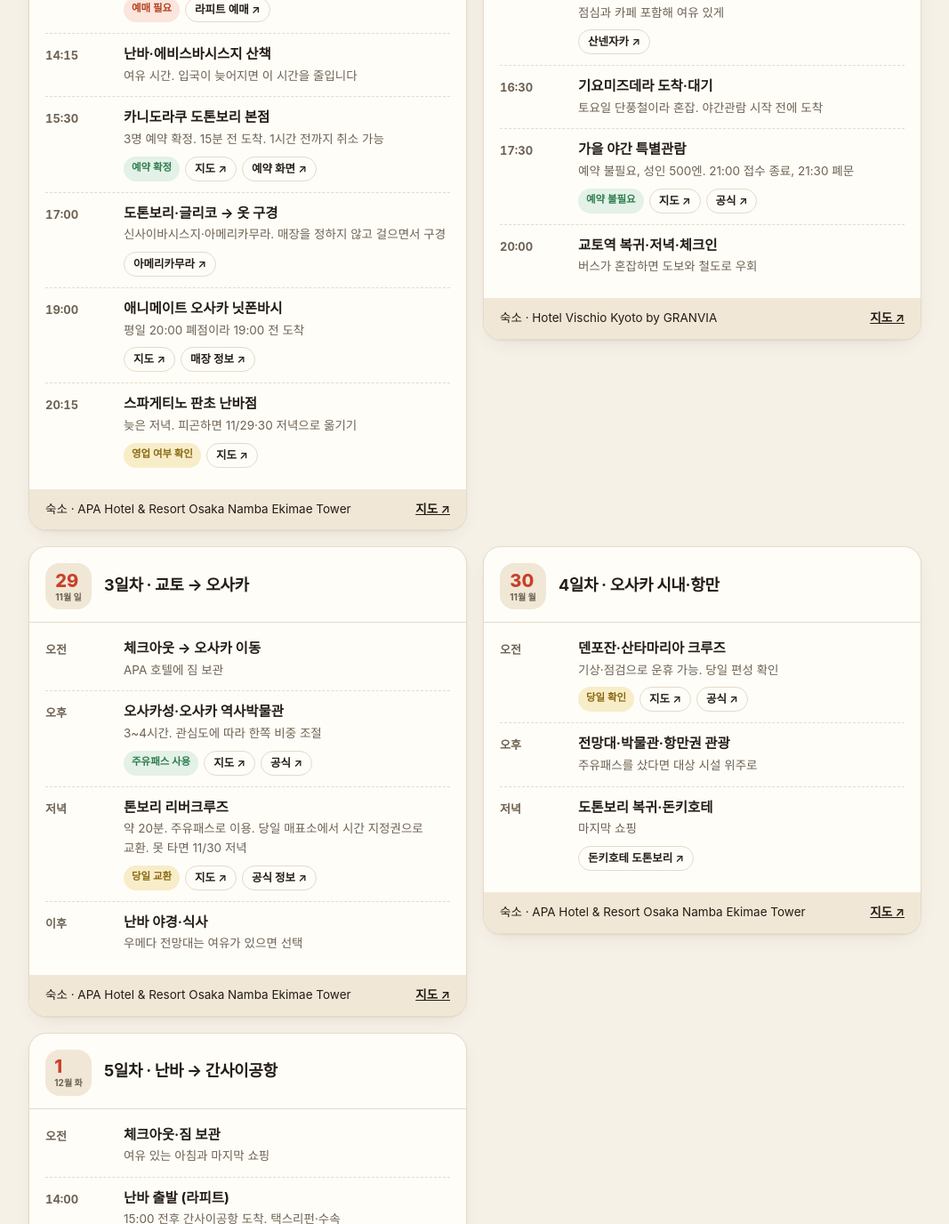
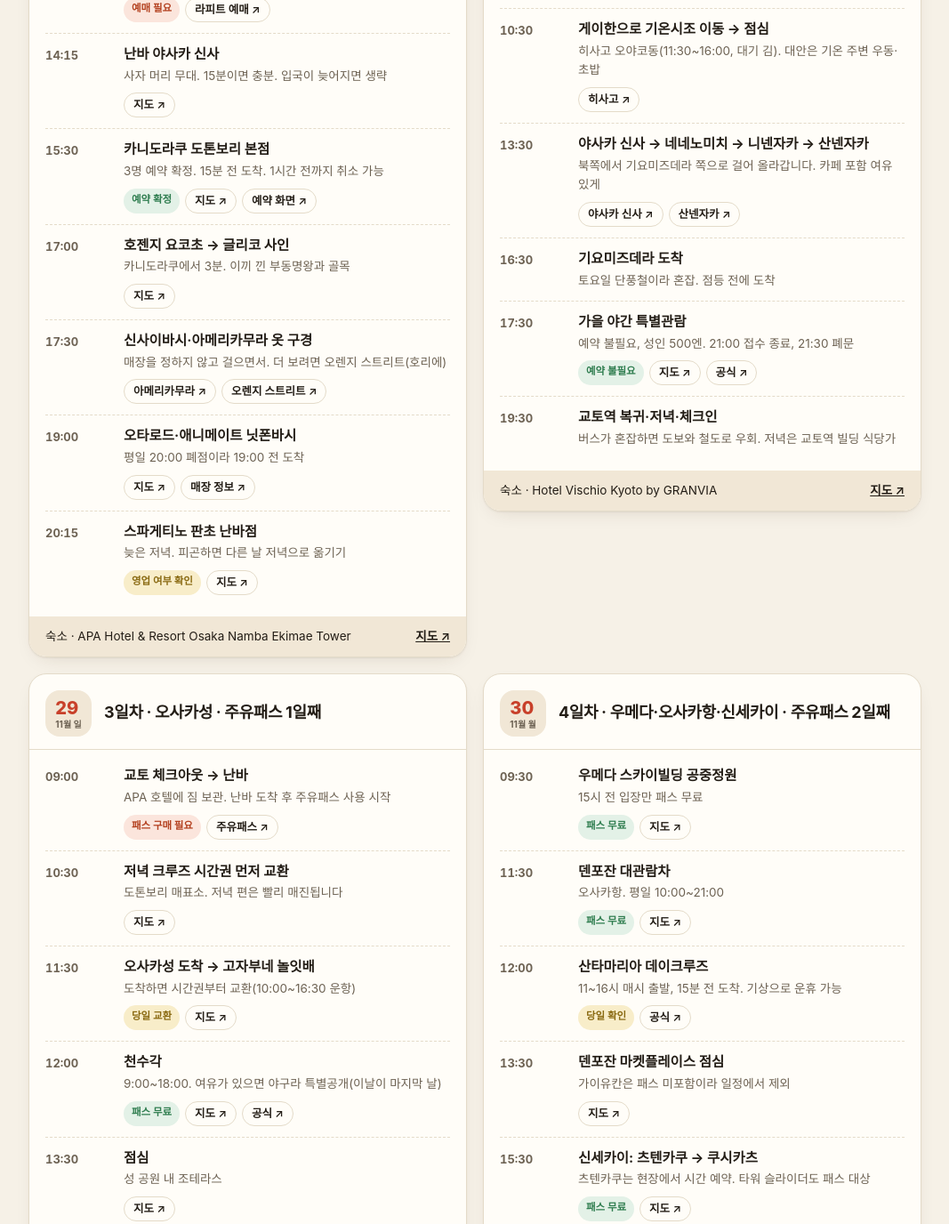
Before and after one commit to hey00507/osaka-kyoto-2026, a plain HTML site: page index.html in a window 1280 px wide. Shown: the part 760-2136 px from the top of the page at 89% size, without its empty margins (106-1173 px from the left). Drawn offline with Linux system fonts and the light colour scheme.

Commit message:
Update all five days and add pass details
Co-Authored-By: Claude Fable 5.2 <noreply@anthropic.com>

```diff
--- a/index.html
+++ b/index.html
@@ -181,34 +181,47 @@ const DAYS = [
   {t:"09:55", h:"인천 출발 (ZE615)", p:"11:55 간사이공항 도착"},
   {t:"12:00", h:"입국 심사·수하물·세관", p:"Visit Japan Web QR을 미리 캡처해 두기. 1시간 내외 예상", links:[["Visit Japan Web",L.vjw]]},
   {t:"13:00", h:"라피트로 난바 이동", p:"약 40분. 도착 후 APA 호텔에 짐 보관", badge:["todo","예매 필요"], links:[["라피트 예매",L.rapit]]},
-  {t:"14:15", h:"난바·에비스바시스지 산책", p:"여유 시간. 입국이 늦어지면 이 시간을 줄입니다"},
+  {t:"14:15", h:"난바 야사카 신사", p:"사자 머리 무대. 15분이면 충분. 입국이 늦어지면 생략", links:[["지도",map("難波八阪神社")]]},
   {t:"15:30", h:"카니도라쿠 도톤보리 본점", p:"3명 예약 확정. 15분 전 도착. 1시간 전까지 취소 가능", badge:["ok","예약 확정"], links:[["지도",map("かに道楽 道頓堀本店")],["예약 화면",L.kani]]},
-  {t:"17:00", h:"도톤보리·글리코 → 옷 구경", p:"신사이바시스지·아메리카무라. 매장을 정하지 않고 걸으면서 구경", links:[["아메리카무라",map("アメリカ村 大阪")]]},
-  {t:"19:00", h:"애니메이트 오사카 닛폰바시", p:"평일 20:00 폐점이라 19:00 전 도착", links:[["지도",map("アニメイト大阪日本橋")],["매장 정보",L.animate]]},
-  {t:"20:15", h:"스파게티노 판초 난바점", p:"늦은 저녁. 피곤하면 11/29·30 저녁으로 옮기기", badge:["opt","영업 여부 확인"], links:[["지도",map("スパゲッティーのパンチョ 大阪なんば店")]]}
+  {t:"17:00", h:"호젠지 요코초 → 글리코 사인", p:"카니도라쿠에서 3분. 이끼 낀 부동명왕과 골목", links:[["지도",map("法善寺横丁")]]},
+  {t:"17:30", h:"신사이바시·아메리카무라 옷 구경", p:"매장을 정하지 않고 걸으면서. 더 보려면 오렌지 스트리트(호리에)", links:[["아메리카무라",map("アメリカ村 大阪")],["오렌지 스트리트",map("堀江 オレンジストリート")]]},
+  {t:"19:00", h:"오타로드·애니메이트 닛폰바시", p:"평일 20:00 폐점이라 19:00 전 도착", links:[["지도",map("アニメイト大阪日本橋")],["매장 정보",L.animate]]},
+  {t:"20:15", h:"스파게티노 판초 난바점", p:"늦은 저녁. 피곤하면 다른 날 저녁으로 옮기기", badge:["opt","영업 여부 확인"], links:[["지도",map("スパゲッティーのパンチョ 大阪なんば店")]]}
  ]},
  {date:"2026-11-28", dow:"토", area:"교토", stay:VIS, items:[
-  {t:"07:00", h:"오사카 → 교토역", p:"난바 → 우메다 → JR 신쾌속. 약 1시간. 비시오 호텔에 짐 보관", links:[["경로",L.kyoto]]},
-  {t:"08:30", h:"후시미 이나리·센본도리이", p:"정상까지 가지 않고 핵심 도리이 구간만. 1.5~2시간", links:[["지도",map("伏見稲荷大社")],["공식",L.inari]]},
-  {t:"11:30", h:"기요미즈데라 주변·산넨자카·니넨자카·기온", p:"점심과 카페 포함해 여유 있게", links:[["산넨자카",map("産寧坂 京都")]]},
-  {t:"16:30", h:"기요미즈데라 도착·대기", p:"토요일 단풍철이라 혼잡. 야간관람 시작 전에 도착"},
+  {t:"07:00", h:"오사카 → 교토역", p:"난바 → 우메다 → JR 신쾌속, 약 1시간. 호텔에 짐 맡기고 JR 나라선으로 2정거장", links:[["경로",L.kyoto]]},
+  {t:"08:30", h:"후시미 이나리·센본도리이", p:"중간 전망 지점까지만. 간식은 네자메야(10:00~, 유부초밥·장어덮밥)", links:[["지도",map("伏見稲荷大社")],["네자메야",map("祢ざめ家 伏見稲荷")]]},
+  {t:"10:30", h:"게이한으로 기온시조 이동 → 점심", p:"히사고 오야코동(11:30~16:00, 대기 김). 대안은 기온 주변 우동·초밥", links:[["히사고",map("ひさご 京都 下河原")]]},
+  {t:"13:30", h:"야사카 신사 → 네네노미치 → 니넨자카 → 산넨자카", p:"북쪽에서 기요미즈데라 쪽으로 걸어 올라갑니다. 카페 포함 여유 있게", links:[["야사카 신사",map("八坂神社")],["산넨자카",map("産寧坂 京都")]]},
+  {t:"16:30", h:"기요미즈데라 도착", p:"토요일 단풍철이라 혼잡. 점등 전에 도착"},
   {t:"17:30", h:"가을 야간 특별관람", p:"예약 불필요, 성인 500엔. 21:00 접수 종료, 21:30 폐문", badge:["ok","예약 불필요"], links:[["지도",map("清水寺")],["공식",L.kiyomizu]]},
-  {t:"20:00", h:"교토역 복귀·저녁·체크인", p:"버스가 혼잡하면 도보와 철도로 우회"}
+  {t:"19:30", h:"교토역 복귀·저녁·체크인", p:"버스가 혼잡하면 도보와 철도로 우회. 저녁은 교토역 빌딩 식당가"}
  ]},
- {date:"2026-11-29", dow:"일", area:"교토 → 오사카", stay:APA, items:[
-  {t:"오전", h:"체크아웃 → 오사카 이동", p:"APA 호텔에 짐 보관"},
-  {t:"오후", h:"오사카성·오사카 역사박물관", p:"3~4시간. 관심도에 따라 한쪽 비중 조절", badge:["ok","주유패스 사용"], links:[["지도",map("大阪城天守閣")],["공식",L.castle]]},
-  {t:"저녁", h:"톤보리 리버크루즈", p:"약 20분. 주유패스로 이용. 당일 매표소에서 시간 지정권으로 교환. 못 타면 11/30 저녁", badge:["opt","당일 교환"], links:[["지도",map("とんぼりリバークルーズ")],["공식 정보",L.tombori]]},
-  {t:"이후", h:"난바 야경·식사", p:"우메다 전망대는 여유가 있으면 선택"}
+ {date:"2026-11-29", dow:"일", area:"오사카성 · 주유패스 1일째", stay:APA, items:[
+  {t:"09:00", h:"교토 체크아웃 → 난바", p:"APA 호텔에 짐 보관. 난바 도착 후 주유패스 사용 시작", badge:["todo","패스 구매 필요"], links:[["주유패스",L.pass]]},
+  {t:"10:30", h:"저녁 크루즈 시간권 먼저 교환", p:"도톤보리 매표소. 저녁 편은 빨리 매진됩니다", links:[["지도",map("とんぼりリバークルーズ")]]},
+  {t:"11:30", h:"오사카성 도착 → 고자부네 놀잇배", p:"도착하면 시간권부터 교환(10:00~16:30 운항)", badge:["opt","당일 교환"], links:[["지도",map("大阪城御座船")]]},
+  {t:"12:00", h:"천수각", p:"9:00~18:00. 여유가 있으면 야구라 특별공개(이날이 마지막 날)", badge:["ok","패스 무료"], links:[["지도",map("大阪城天守閣")],["공식",L.castle]]},
+  {t:"13:30", h:"점심", p:"성 공원 내 조테라스", links:[["지도",map("JO-TERRACE OSAKA")]]},
+  {t:"14:30", h:"오사카 역사박물관", p:"9:30~17:00, 상설전 패스 무료. 10층에서 성이 내려다보입니다", badge:["ok","패스 무료"], links:[["지도",map("大阪歴史博物館")]]},
+  {t:"17:30", h:"난바 복귀 → 톤보리 리버크루즈", p:"시간권에 적힌 시간에만 탑승. 못 타면 11/30 저녁", badge:["ok","패스 무료"], links:[["공식 정보",L.tombori]]},
+  {t:"19:30", h:"이치란 라멘 도톤보리", p:"크루즈 선착장 근처. 대기가 길면 별관으로", links:[["지도",map("一蘭 道頓堀店本館")]]}
  ]},
- {date:"2026-11-30", dow:"월", area:"오사카 시내·항만", stay:APA, items:[
-  {t:"오전", h:"덴포잔·산타마리아 크루즈", p:"기상·점검으로 운휴 가능. 당일 편성 확인", badge:["opt","당일 확인"], links:[["지도",map("天保山ハーバービレッジ")],["공식",L.santa]]},
-  {t:"오후", h:"전망대·박물관·항만권 관광", p:"주유패스를 샀다면 대상 시설 위주로"},
-  {t:"저녁", h:"도톤보리 복귀·돈키호테", p:"마지막 쇼핑", links:[["돈키호테 도톤보리",map("ドン・キホーテ 道頓堀店")]]}
+ {date:"2026-11-30", dow:"월", area:"우메다·오사카항·신세카이 · 주유패스 2일째", stay:APA, items:[
+  {t:"09:30", h:"우메다 스카이빌딩 공중정원", p:"15시 전 입장만 패스 무료", badge:["ok","패스 무료"], links:[["지도",map("梅田スカイビル 空中庭園展望台")]]},
+  {t:"11:30", h:"덴포잔 대관람차", p:"오사카항. 평일 10:00~21:00", badge:["ok","패스 무료"], links:[["지도",map("天保山大観覧車")]]},
+  {t:"12:00", h:"산타마리아 데이크루즈", p:"11~16시 매시 출발, 15분 전 도착. 기상으로 운휴 가능", badge:["opt","당일 확인"], links:[["공식",L.santa]]},
+  {t:"13:30", h:"덴포잔 마켓플레이스 점심", p:"가이유칸은 패스 미포함이라 일정에서 제외", links:[["지도",map("天保山マーケットプレース")]]},
+  {t:"15:30", h:"신세카이: 츠텐카쿠 → 쿠시카츠", p:"츠텐카쿠는 현장에서 시간 예약. 타워 슬라이더도 패스 대상", badge:["ok","패스 무료"], links:[["지도",map("通天閣")]]},
+  {t:"18:00", h:"난바 복귀·돈키호테", p:"마지막 쇼핑. 11/29에 크루즈를 못 탔으면 이때", links:[["돈키호테 도톤보리",map("ドン・キホーテ 道頓堀店")]]}
  ]},
  {date:"2026-12-01", dow:"화", area:"난바 → 간사이공항", stay:null, items:[
-  {t:"오전", h:"체크아웃·짐 보관", p:"여유 있는 아침과 마지막 쇼핑"},
-  {t:"14:00", h:"난바 출발 (라피트)", p:"15:00 전후 간사이공항 도착. 택스리펀·수속", badge:["todo","예매 필요"], links:[["라피트 예매",L.rapit]]},
+  {t:"~10:30", h:"체크아웃·짐 보관", p:"여유 있게 준비. 체크아웃 시간은 호텔 안내 확인"},
+  {t:"11:00", h:"구로몬 시장 브런치", p:"오후에는 닫는 가게가 많아 오전에", links:[["지도",map("黒門市場")]]},
+  {t:"12:30", h:"난바 파크스·다카시마야 마지막 쇼핑", p:"면세 수속 포함", links:[["난바 파크스",map("なんばパークス")]]},
+  {t:"13:45", h:"호텔에서 짐 찾기", p:"난카이 난바역으로 이동"},
+  {t:"14:15", h:"라피트로 간사이공항", p:"약 40분. 쇼핑이 길어지면 30분 늦춰도 여유 있음", badge:["todo","예매 필요"], links:[["라피트 예매",L.rapit]]},
+  {t:"15:00", h:"체크인·보안검색·면세점", p:"출발 3시간 전 도착"},
   {t:"18:00", h:"간사이 출발 (ZE614)", p:"19:50 인천 도착"}
  ]}
 ];
@@ -220,8 +233,8 @@ const BOOKINGS = [
  {when:"11/28 아침", h:"오사카 → 교토 (JR 신쾌속)", p:"자유석이라 예약 불필요. 편도 약 820엔, 약 1시간", s:["ok","예약 불필요"], a:["경로 보기",L.kyoto]},
  {when:"11/28 17:30", h:"기요미즈데라 야간 특별관람", p:"예약 불필요, 성인 500엔. 11/21~11/30 진행", s:["ok","예약 불필요"], a:["공식 정보",L.kiyomizu]},
  {when:"11/29 – 11/30", h:"오사카 주유패스 2일권", p:"3·4일차에 사용. 5,000엔, 디지털 티켓 전용. 3명 각자 구매", s:["todo","구매 필요"], a:["공식 구매",L.pass]},
- {when:"11/29 저녁", h:"톤보리 리버크루즈", p:"주유패스로 이용 예정. 대상 여부는 패스 구매 시 공식 목록에서 확인. 당일 매표소에서 시간 지정권으로 교환, 전화 예약 없음", s:["opt","당일 교환"], a:["공식 정보",L.tombori]},
- {when:"11/30 오전", h:"산타마리아 크루즈", p:"주유패스 포함 여부와 당일 운항 편성 확인", s:["opt","당일 확인"], a:["공식 정보",L.santa]}
+ {when:"11/29 저녁", h:"톤보리 리버크루즈", p:"주유패스 무료 대상. 당일 매표소에서 시간 지정권으로 교환하고 그 시간에만 탑승. 저녁 편은 빨리 매진되니 아침에 먼저 교환", s:["opt","당일 교환"], a:["공식 정보",L.tombori]},
+ {when:"11/30 오전", h:"산타마리아 크루즈", p:"주유패스 무료 대상. 11~16시 매시 출발, 교환 없이 QR 제시. 당일 운항 여부 확인", s:["opt","당일 확인"], a:["공식 정보",L.santa]}
 ];
 
 const CHECKS = [
```
